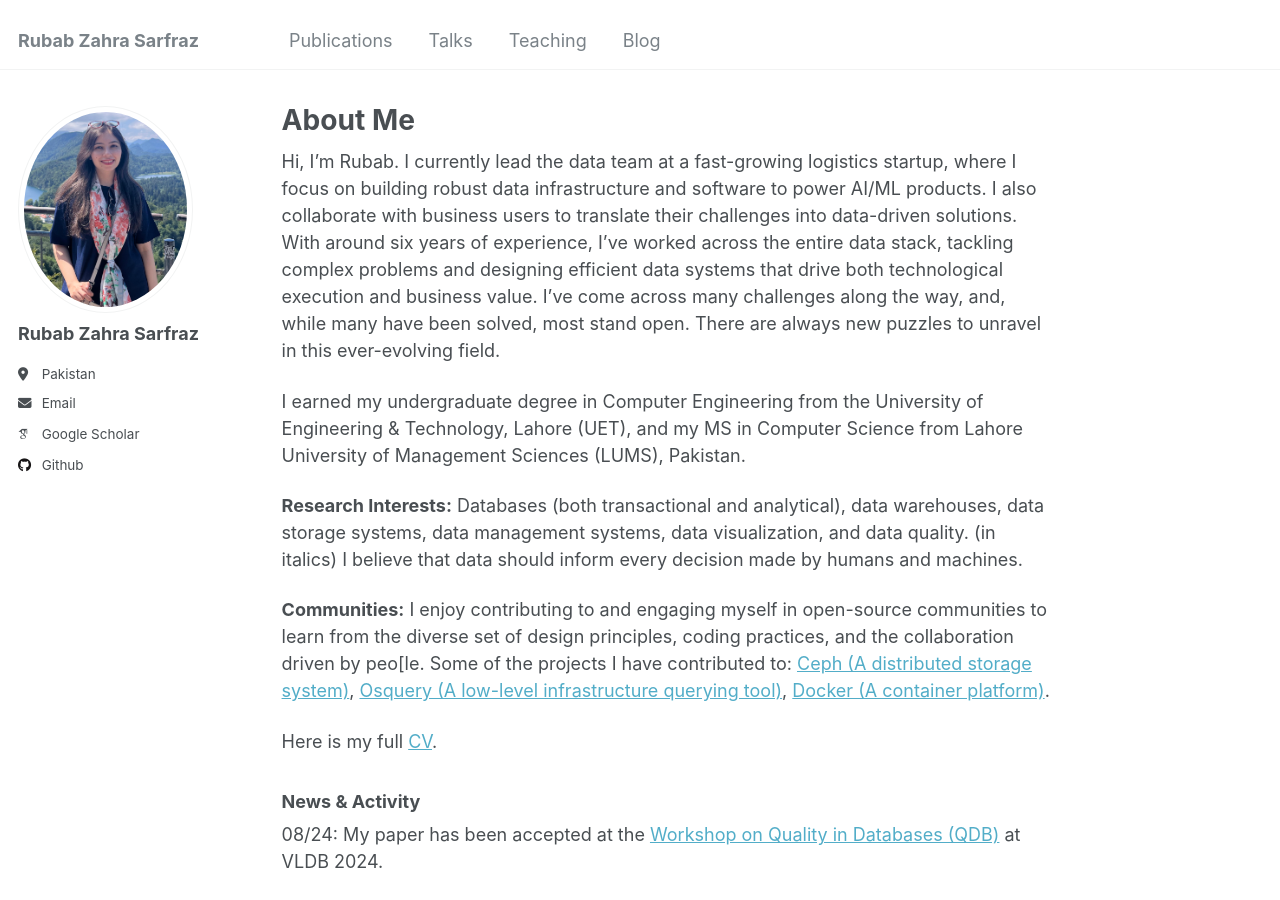
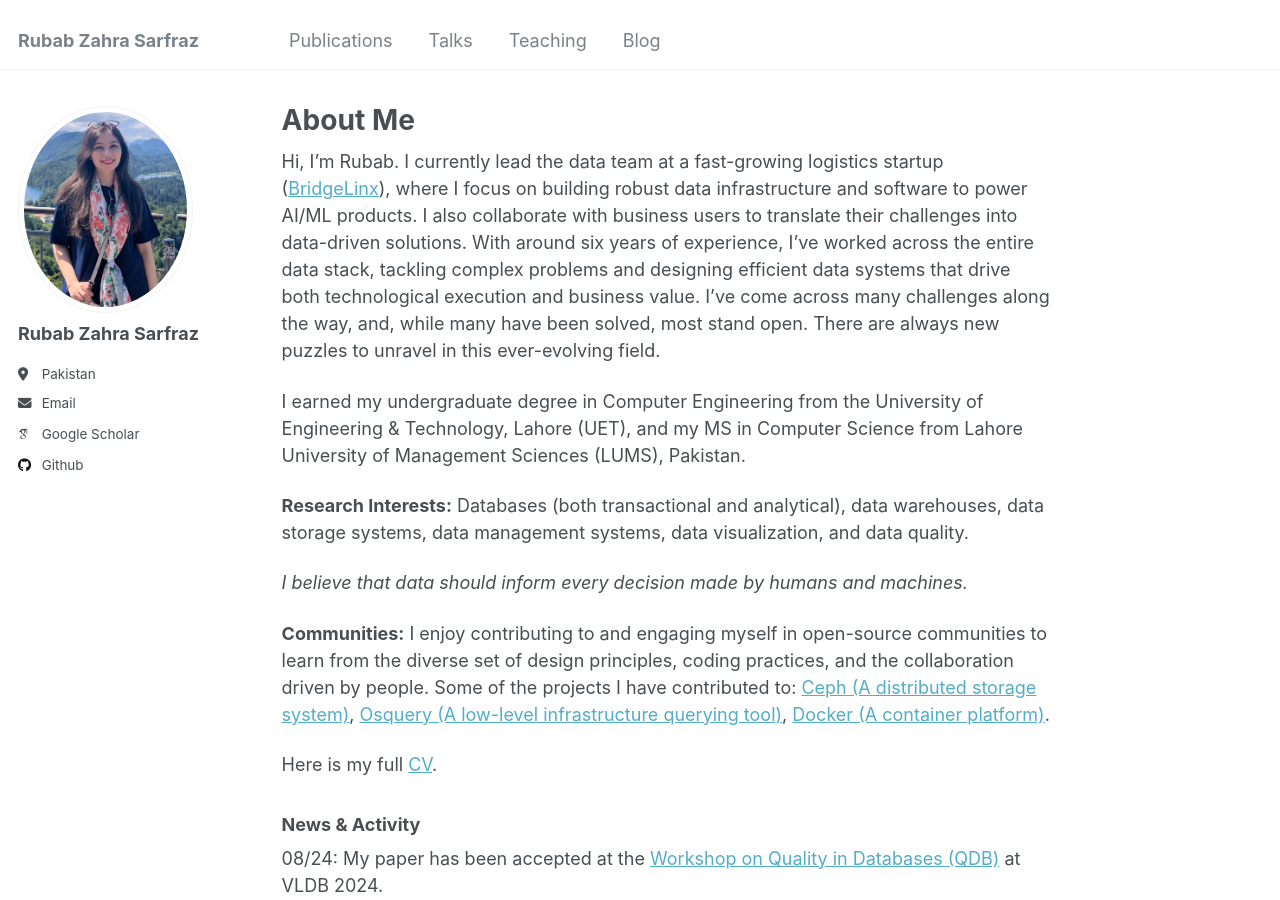
Before and after one commit to rubabzs/rubabzs.github.io, a Jekyll site: the page built from _pages/about.md, in a window 1280 px wide and 900 px high. Built offline with Jekyll 4.4.1, drawn with Linux system fonts in a browser that asks for light colours; some web fonts are replaced.

Commit message:
added blx link

```diff
--- a/_pages/about.md
+++ b/_pages/about.md
@@ -7,16 +7,16 @@ redirect_from:
   - /about.html
 ---
 
-Hi, I’m Rubab. I currently lead the data team at a fast-growing logistics startup, where I focus on building robust data infrastructure and software to power AI/ML products. I also collaborate with business users to translate their challenges into data-driven solutions. With around six years of experience, I’ve worked across the entire data stack, tackling complex problems and designing efficient data systems that drive both technological execution and business value. I’ve come across many challenges along the way, and, while many have been solved, most stand open. There are always new puzzles to unravel in this ever-evolving field.
+Hi, I’m Rubab. I currently lead the data team at a fast-growing logistics startup ([BridgeLinx](https://www.crunchbase.com/organization/bridgelinx)), where I focus on building robust data infrastructure and software to power AI/ML products. I also collaborate with business users to translate their challenges into data-driven solutions. With around six years of experience, I’ve worked across the entire data stack, tackling complex problems and designing efficient data systems that drive both technological execution and business value. I’ve come across many challenges along the way, and, while many have been solved, most stand open. There are always new puzzles to unravel in this ever-evolving field.
 
 I earned my undergraduate degree in Computer Engineering from the University of Engineering & Technology, Lahore (UET), and my MS in Computer Science from Lahore University of Management Sciences (LUMS), Pakistan.
 
 
 <b>Research Interests:</b> Databases (both transactional and analytical), data warehouses, data storage systems, data management systems, data visualization, and data quality.
-(in italics) I believe that data should inform every decision made by humans and machines.
+<p><i>I believe that data should inform every decision made by humans and machines.</i></p>
 
 
-<b>Communities:</b> I enjoy contributing to and engaging myself in open-source communities to learn from the diverse set of design principles, coding practices, and the collaboration driven by peo[le. Some of the projects I have contributed to: [Ceph (A distributed storage system)](https://ceph.io/en/), [Osquery (A low-level infrastructure querying tool)](https://www.osquery.io/), [Docker (A container platform)](https://www.docker.com/).
+<b>Communities:</b> I enjoy contributing to and engaging myself in open-source communities to learn from the diverse set of design principles, coding practices, and the collaboration driven by people. Some of the projects I have contributed to: [Ceph (A distributed storage system)](https://ceph.io/en/), [Osquery (A low-level infrastructure querying tool)](https://www.osquery.io/), [Docker (A container platform)](https://www.docker.com/).
 
 
 Here is my full [CV](http://rubabzs.github.io/files/Rubab_Zahra_Sarfraz_CV.pdf).
```
